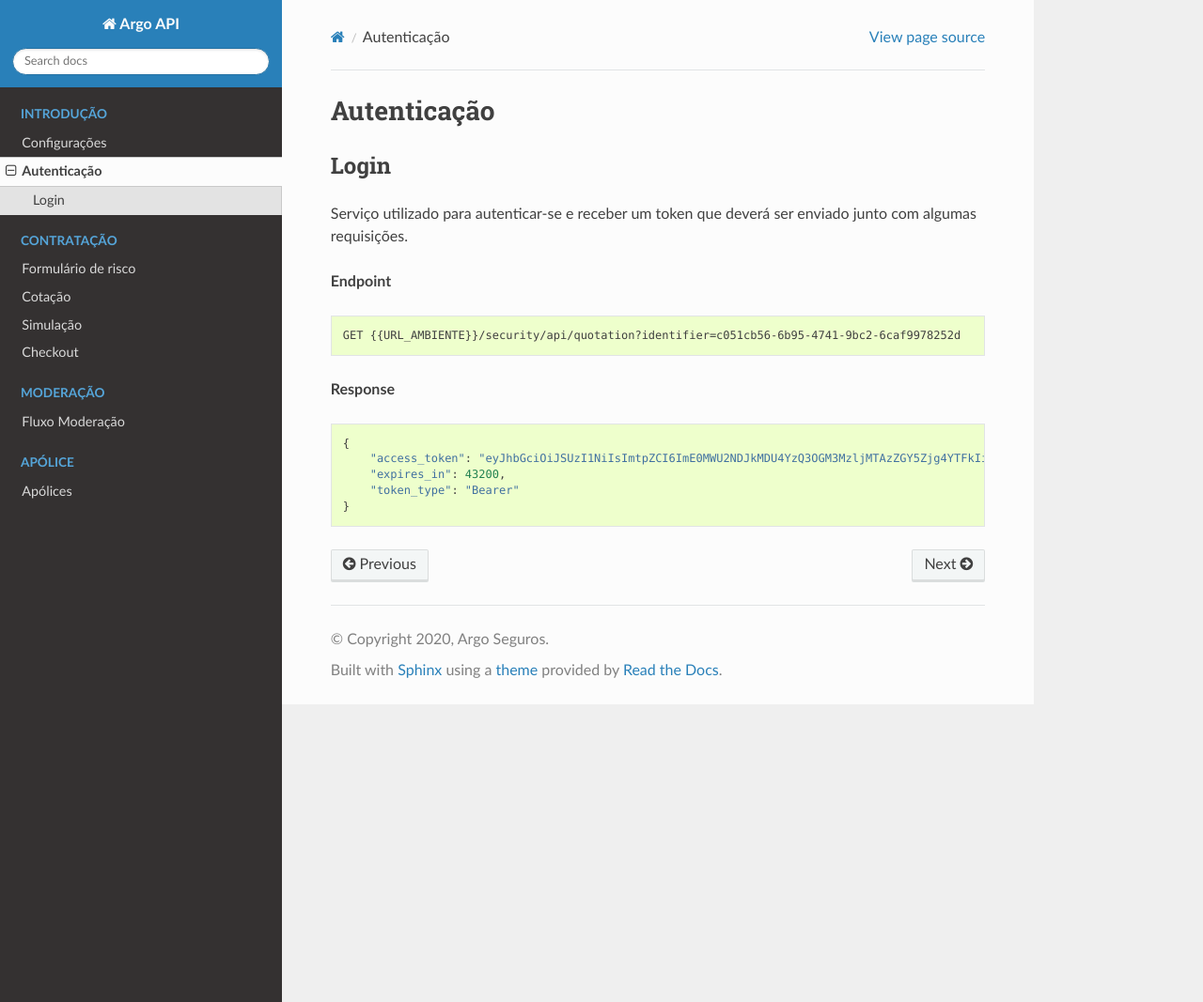
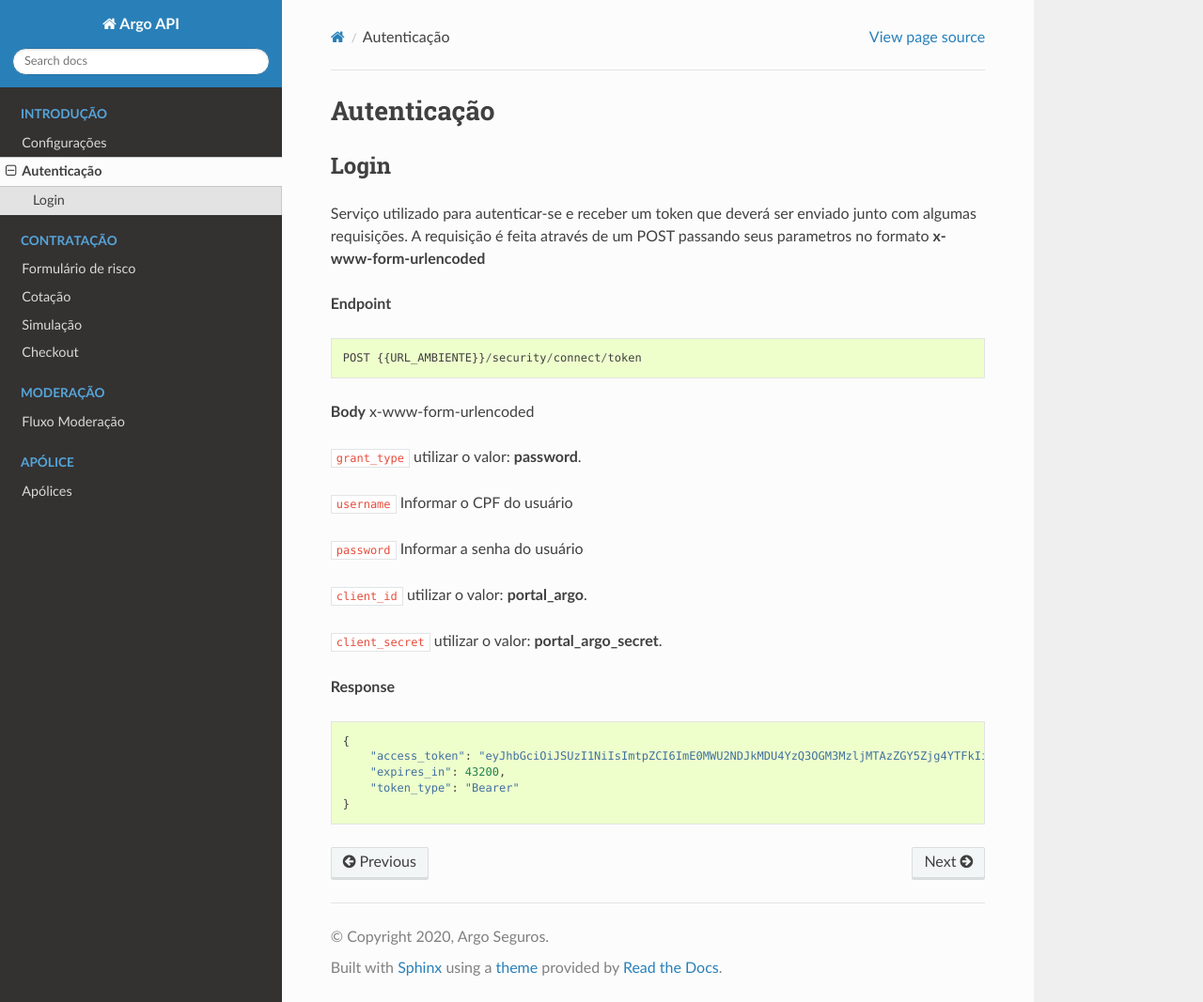
Before and after one commit to trinca137/argodigital-api-doc, a Sphinx documentation site: the page built from docs/security.rst, in a window 1280 px wide and 1067 px high. Shown: the whole window at 94% size. Built offline with Sphinx 7.4.7 and the Read the Docs theme 2.0.0, drawn with Linux system fonts in a browser that asks for light colours.

Commit message:
update auth infos

```diff
--- a/docs/security.rst
+++ b/docs/security.rst
@@ -4,12 +4,28 @@ Autenticação
 Login
 ^^^^^^^^^^^^^^
 Serviço utilizado para autenticar-se e receber um token que deverá ser enviado junto com algumas requisições.
+A requisição é feita através de um POST passando seus parametros no formato **x-www-form-urlencoded**
 
 **Endpoint**
 
 ::
 
-    GET {{URL_AMBIENTE}}/security/api/quotation?identifier=c051cb56-6b95-4741-9bc2-6caf9978252d
+    POST {{URL_AMBIENTE}}/security/connect/token
+
+
+**Body**
+x-www-form-urlencoded
+
+``grant_type`` utilizar o valor: **password**.
+
+``username`` Informar o CPF do usuário
+
+``password`` Informar a senha do usuário
+
+``client_id`` utilizar o valor: **portal_argo**.
+
+``client_secret`` utilizar o valor: **portal_argo_secret**.
+
 
 **Response**
 ::
```
